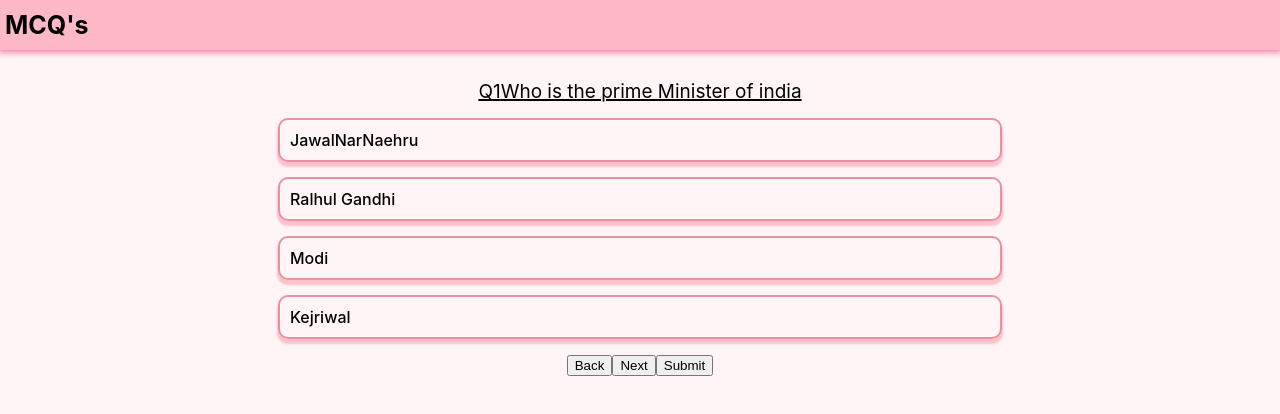
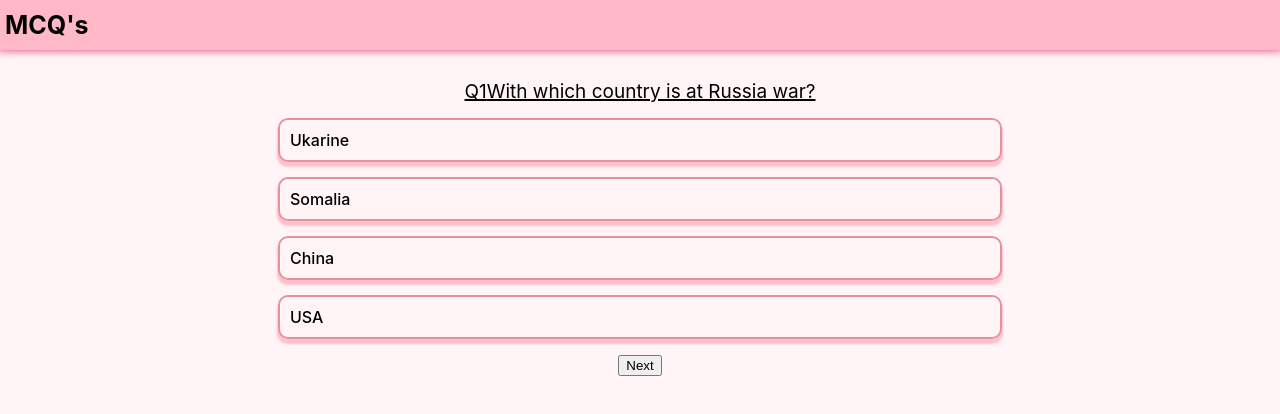
Before and after one commit to Msuf123/quiz-game, a React (Create React App) app: page /1 in a window 1280 px wide. Shown: the top 414 px of the page. Built offline with nearby package versions, Linux system fonts and the light colour scheme.

Commit message:
Done 15% of the progress

```diff
--- a/package.json
+++ b/package.json
@@ -3,13 +3,16 @@
   "version": "0.1.0",
   "private": true,
   "dependencies": {
+    "@reduxjs/toolkit": "^1.9.7",
     "@testing-library/jest-dom": "^5.17.0",
     "@testing-library/react": "^13.4.0",
     "@testing-library/user-event": "^13.5.0",
     "react": "^18.2.0",
     "react-dom": "^18.2.0",
+    "react-redux": "^8.1.3",
     "react-router-dom": "^6.17.0",
     "react-scripts": "5.0.1",
+    "redux": "^4.2.1",
     "web-vitals": "^2.1.4"
   },
   "scripts": {
--- a/src/Routes/Mcq/Mcq.js
+++ b/src/Routes/Mcq/Mcq.js
@@ -1,17 +1,22 @@
+import { useSelector } from "react-redux"
 import Navigation from "./Navigation/Navigation"
 import Options from "./Options/Options"
 import style from './mcq.module.css'
+import { useParams } from "react-router-dom"
 export default function Mcq(){
-    const quesion={number:1,quesion:'Who is the prime Minister of india',options:['JawalNarNaehru','Ralhul Gandhi','Modi','Kejriwal']}
+    const totalData=useSelector((state)=>state.questions)
+    const currentQuestionNumber=useParams()
+    const question=totalData[Number(currentQuestionNumber.number)-1]
+
     return(
         <div className={style.main}>
             <div className={style.questionOuter}>
-                    <span className={style.question}>Q{quesion.number}</span>
-                    <span className={style.question}>{quesion.quesion}</span>
+                    <span className={style.question}>Q{currentQuestionNumber.number}</span>
+                    <span className={style.question}>{question.question}</span>
             </div>
             <div>
 
-                {quesion.options.map((i,k)=><Options key={k} option={i}></Options>)}
+                {question.options.map((i,k)=><Options key={k} option={i}></Options>)}
             </div>
           <Navigation></Navigation>
         </div>
--- a/src/Routes/Mcq/Navigation/Navigation.js
+++ b/src/Routes/Mcq/Navigation/Navigation.js
@@ -1,9 +1,20 @@
+import { useSelector } from "react-redux"
+import { useNavigate, useParams } from "react-router-dom"
+
 export default function Navigation(){
+    const numberOfQuestion=useSelector((state)=>state.questions)
+
+    const nav=useNavigate()
+    const current=useParams()
+    const totalNumberOfQuestions=numberOfQuestion.length
     return(
         <div>
-            <button>Back</button>
-            <button>Next</button>
-            <button>Submit</button>
+            {1<current.number?<button onClick={()=>nav(`/${Number(current.number)-1}`)}>Back</button>:null}
+            {totalNumberOfQuestions>current.number?
+            <button onClick={()=>{
+                nav(`/${Number(current.number)+1}`)
+            }}>Next</button>:null}
+            {totalNumberOfQuestions==current.number?<button>Submit</button>:null}
         </div>
     )
 }
--- /dev/null
+++ b/src/Routes/Mcq/Reducer/initailState.js
@@ -0,0 +1,5 @@
+export const data=[
+    {question:'With which country is at Russia war?',options:['Ukarine','Somalia','China','USA']},
+    {question:'Who is the current president of USA?',options:['Jo Biden','Trump','Hillary Clinton','Dean Phillips']},
+    {question:'Who is the presisdent of india?',options:['Droupadi Murmu','Ram Nath Kovind','M.Venkaia Naidu']}
+]
--- /dev/null
+++ b/src/Routes/Mcq/Reducer/reducer.js
@@ -0,0 +1,9 @@
+import { createSlice } from "@reduxjs/toolkit";
+import { data } from "./initailState";
+
+const questions=createSlice({
+    name:'questions',
+    initialState:data,
+
+})
+export default questions.reducer
--- a/src/index.js
+++ b/src/index.js
@@ -3,12 +3,17 @@ import ReactDOM from 'react-dom/client';
 import './index.css';
 import App from './App';
 import reportWebVitals from './reportWebVitals';
+import { Provider } from 'react-redux';
+import question from './Routes/Mcq/Reducer/reducer'
+import { configureStore } from '@reduxjs/toolkit';
 
 const root = ReactDOM.createRoot(document.getElementById('root'));
+const store=configureStore({reducer:{questions:question}})
 root.render(
-  <React.StrictMode>
+  <Provider store={store}>
     <App />
-  </React.StrictMode>
+    </Provider>
+
 );
 
 // If you want to start measuring performance in your app, pass a function
```
Also changed, not shown: 1 other file (tests, documents, lock files or other folders).
